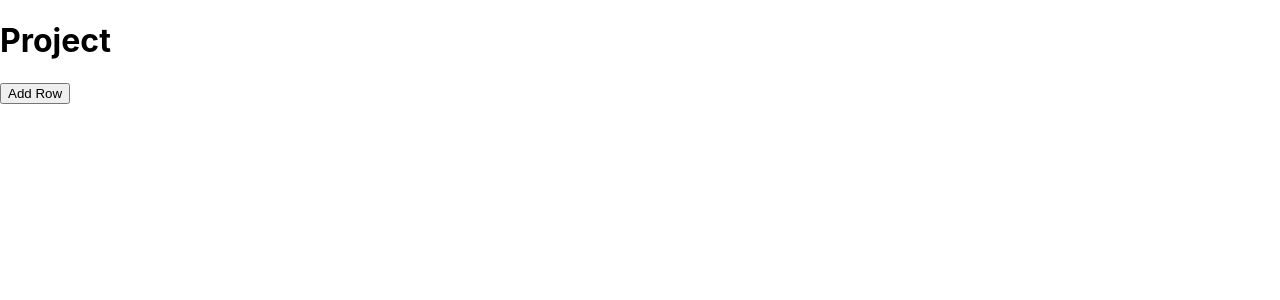
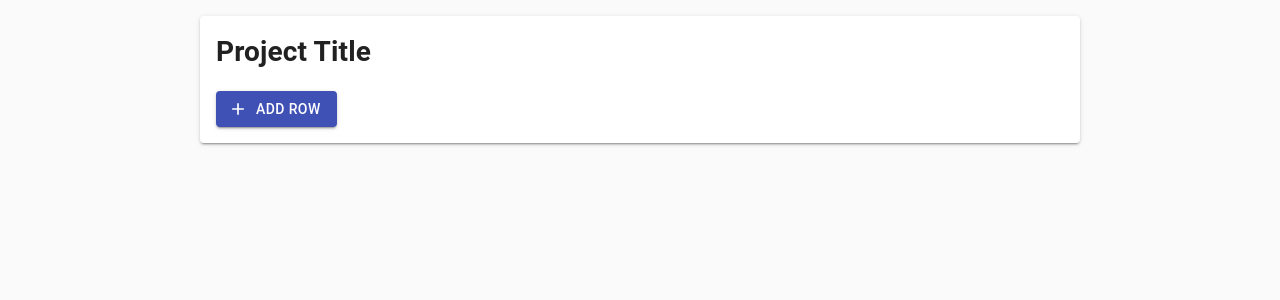
Before and after one commit to kividid/project-estimator, a React (Create React App) app: page / in a window 1280 px wide. Shown: the top 300 px of the page. Built offline with nearby package versions, Linux system fonts and the light colour scheme.

Commit message:
basic styling and list stuff

```diff
--- a/package.json
+++ b/package.json
@@ -3,6 +3,8 @@
   "version": "0.1.0",
   "private": true,
   "dependencies": {
+    "@material-ui/core": "^4.9.2",
+    "@material-ui/icons": "^4.9.1",
     "@testing-library/jest-dom": "^4.2.4",
     "@testing-library/react": "^9.4.0",
     "@testing-library/user-event": "^7.2.1",
--- a/src/App.tsx
+++ b/src/App.tsx
@@ -1,12 +1,19 @@
-import React from 'react';
-import logo from './logo.svg';
-import './App.css';
-import { Project } from './containers/project/Project';
+import React from "react";
+import logo from "./logo.svg";
+import "./App.css";
+import { Project } from "./containers/project/Project";
+import Container from "@material-ui/core/Container";
+import CssBaseline from "@material-ui/core/CssBaseline";
 
 const App = () => {
   return (
-    <Project />
+    <>
+      <CssBaseline />
+      <Container maxWidth="md">
+        <Project />
+      </Container>
+    </>
   );
-}
+};
 
 export default App;
--- /dev/null
+++ b/src/components/ProjectTitle/ProjectTitle.module.css
@@ -0,0 +1,3 @@
+.Title {
+  margin-block-start: 0;
+}
--- /dev/null
+++ b/src/components/ProjectTitle/ProjectTitle.tsx
@@ -0,0 +1,14 @@
+import React from "react";
+import Classes from "./ProjectTitle.module.css";
+
+interface ProjectTitleProps {
+  title: string;
+}
+
+export const ProjectTitle: React.FC<ProjectTitleProps> = props => {
+  return (
+    <h1 className={Classes.Title} contentEditable>
+      {props.title}
+    </h1>
+  );
+};
--- /dev/null
+++ b/src/containers/project/Project.module.css
@@ -0,0 +1,4 @@
+.Paper {
+  padding: 1rem;
+  margin: 1rem;
+}
--- a/src/containers/project/Project.tsx
+++ b/src/containers/project/Project.tsx
@@ -1,6 +1,11 @@
 import React, { useState } from "react";
 import { Row } from "../../components/row/Row";
 import uuidv1 from "uuid/v1";
+import { ProjectTitle } from "../../components/ProjectTitle/ProjectTitle";
+import Paper from "@material-ui/core/Paper";
+import Button from "@material-ui/core/Button";
+import Classes from "./Project.module.css";
+import AddIcon from "@material-ui/icons/Add";
 
 interface lineItem {
   name: string;
@@ -36,10 +41,17 @@ export const Project: React.FC = () => {
   };
 
   return (
-    <>
-      <h1>Project</h1>
+    <Paper className={Classes.Paper} elevation={2}>
+      <ProjectTitle title={"Project Title"} />
+      <Button
+        variant="contained"
+        color="primary"
+        startIcon={<AddIcon />}
+        onClick={addRow}
+      >
+        Add Row
+      </Button>
       {lines}
-      <button onClick={addRow}>Add Row</button>
-    </>
+    </Paper>
   );
 };
```
Also changed, not shown: 1 other file (tests, documents, lock files or other folders).
